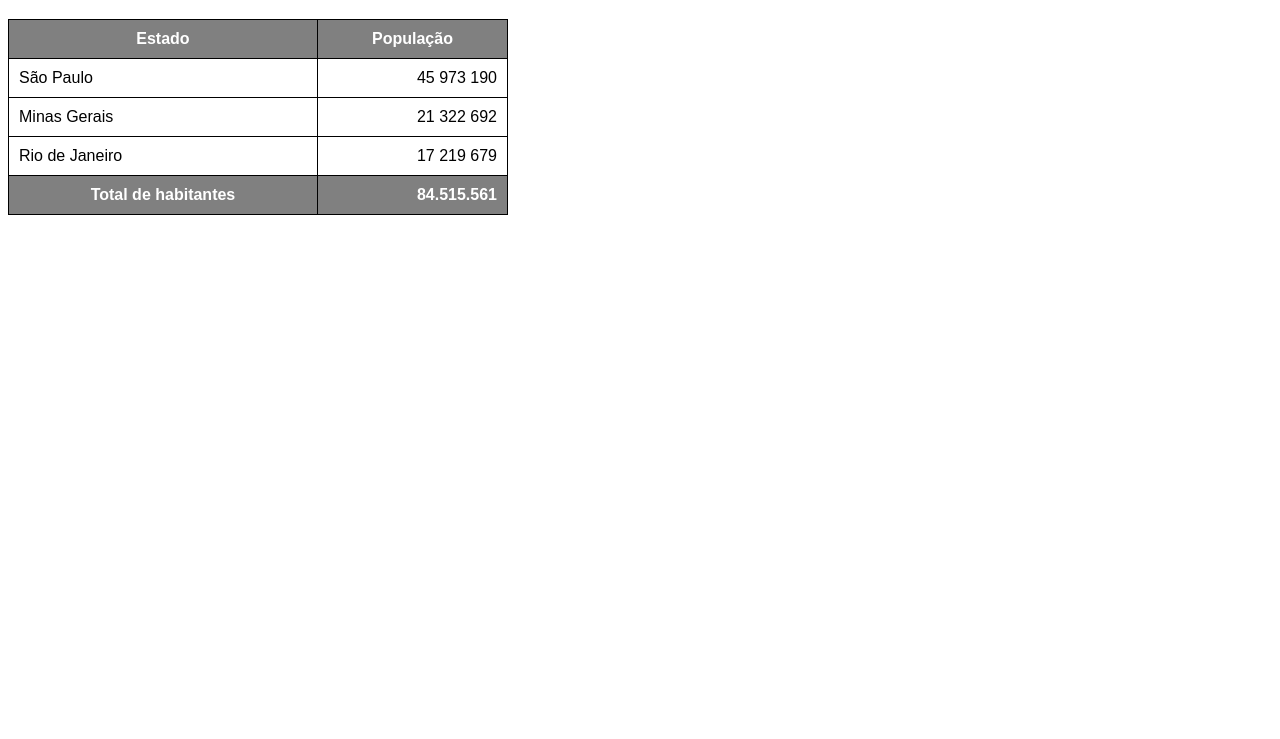
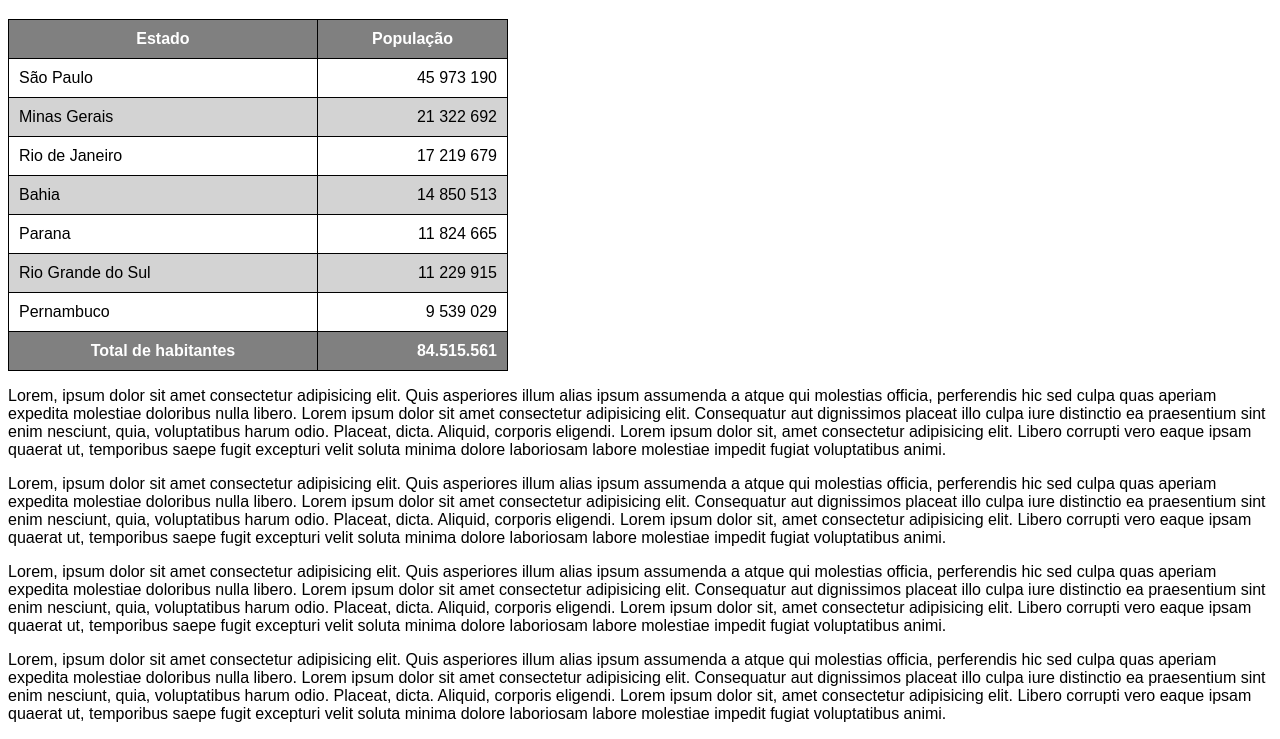
Before and after one commit to Arthur-HB/HTML5-e-CSS3, a plain HTML site: page EXERCICIOS/ex023/tabela002.html in a window 1280 px wide. Shown: the part 61-800 px from the top of the page. Drawn offline with Linux system fonts and the light colour scheme.

Commit message:
Update tabela002.html

```diff
--- a/EXERCICIOS/ex023/tabela002.html
+++ b/EXERCICIOS/ex023/tabela002.html
@@ -11,6 +11,7 @@
         table{
             width: 500px;
             border-collapse: collapse;
+            position: relative;
         }
         td, th{
             border: 1px solid black;
@@ -19,6 +20,14 @@
         thead, tfoot{
             background-color: grey;
             color: white;
+        }
+        thead > tr > th{
+            position: sticky;
+            top: -1px;
+            background-color: grey;
+        }
+        tbody> tr:nth-child(even){
+            background-color: lightgrey;
         }
         td:nth-child(2) {
             text-align: right;
@@ -49,6 +58,22 @@
                 <td>Rio de Janeiro</td>
                 <td>17 219 679</td>
             </tr>
+            <tr>
+                <td>Bahia</td>
+                <td>14 850 513</td>
+            </tr>
+            <tr>
+                <td>Parana</td>
+                <td>11 824 665</td>
+            </tr>
+            <tr>
+                <td>Rio Grande do Sul</td>
+                <td>11 229 915</td>
+            </tr>
+            <tr>
+                <td>Pernambuco</td>
+                <td>9 539 029</td>
+            </tr>
         </tbody>
         <tfoot>
             <tr>
@@ -57,6 +82,9 @@
             </tr>
         </tfoot>
     </table>
-
+    <p>Lorem, ipsum dolor sit amet consectetur adipisicing elit. Quis asperiores illum alias ipsum assumenda a atque qui molestias officia, perferendis hic sed culpa quas aperiam expedita molestiae doloribus nulla libero. Lorem ipsum dolor sit amet consectetur adipisicing elit. Consequatur aut dignissimos placeat illo culpa iure distinctio ea praesentium sint enim nesciunt, quia, voluptatibus harum odio. Placeat, dicta. Aliquid, corporis eligendi. Lorem ipsum dolor sit, amet consectetur adipisicing elit. Libero corrupti vero eaque ipsam quaerat ut, temporibus saepe fugit excepturi velit soluta minima dolore laboriosam labore molestiae impedit fugiat voluptatibus animi.</p>
+    <p>Lorem, ipsum dolor sit amet consectetur adipisicing elit. Quis asperiores illum alias ipsum assumenda a atque qui molestias officia, perferendis hic sed culpa quas aperiam expedita molestiae doloribus nulla libero. Lorem ipsum dolor sit amet consectetur adipisicing elit. Consequatur aut dignissimos placeat illo culpa iure distinctio ea praesentium sint enim nesciunt, quia, voluptatibus harum odio. Placeat, dicta. Aliquid, corporis eligendi. Lorem ipsum dolor sit, amet consectetur adipisicing elit. Libero corrupti vero eaque ipsam quaerat ut, temporibus saepe fugit excepturi velit soluta minima dolore laboriosam labore molestiae impedit fugiat voluptatibus animi.</p>
+    <p>Lorem, ipsum dolor sit amet consectetur adipisicing elit. Quis asperiores illum alias ipsum assumenda a atque qui molestias officia, perferendis hic sed culpa quas aperiam expedita molestiae doloribus nulla libero. Lorem ipsum dolor sit amet consectetur adipisicing elit. Consequatur aut dignissimos placeat illo culpa iure distinctio ea praesentium sint enim nesciunt, quia, voluptatibus harum odio. Placeat, dicta. Aliquid, corporis eligendi. Lorem ipsum dolor sit, amet consectetur adipisicing elit. Libero corrupti vero eaque ipsam quaerat ut, temporibus saepe fugit excepturi velit soluta minima dolore laboriosam labore molestiae impedit fugiat voluptatibus animi.</p>
+    <p>Lorem, ipsum dolor sit amet consectetur adipisicing elit. Quis asperiores illum alias ipsum assumenda a atque qui molestias officia, perferendis hic sed culpa quas aperiam expedita molestiae doloribus nulla libero. Lorem ipsum dolor sit amet consectetur adipisicing elit. Consequatur aut dignissimos placeat illo culpa iure distinctio ea praesentium sint enim nesciunt, quia, voluptatibus harum odio. Placeat, dicta. Aliquid, corporis eligendi. Lorem ipsum dolor sit, amet consectetur adipisicing elit. Libero corrupti vero eaque ipsam quaerat ut, temporibus saepe fugit excepturi velit soluta minima dolore laboriosam labore molestiae impedit fugiat voluptatibus animi.</p>
 </body>
 </html>
```
